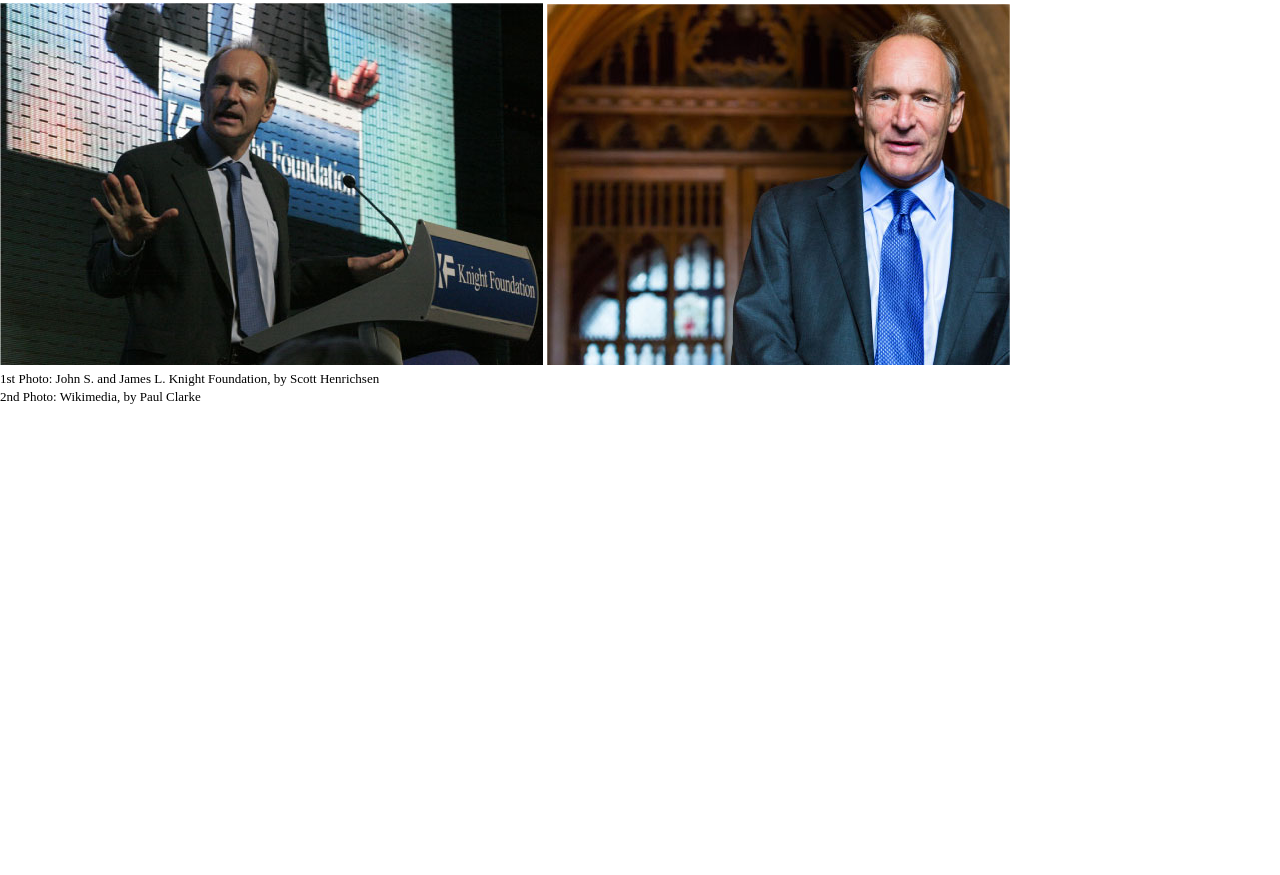
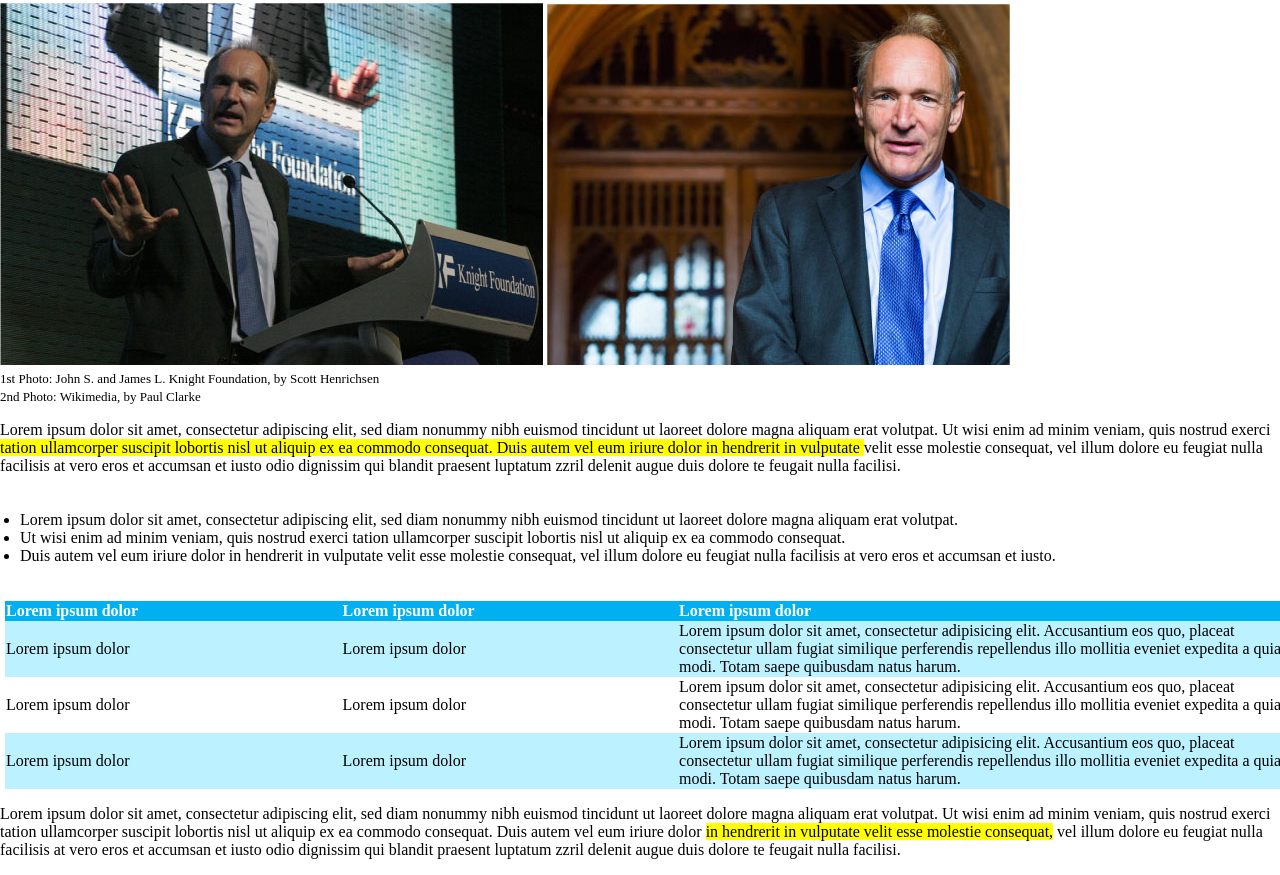
Before and after one commit to surefire-hu/html-css-booleaner, a plain HTML site: page index.html in a window 1280 px wide. Shown: the part 300-1175 px from the top of the page. Before the commit the page ends 800 px from the top, so only its background shows below. Drawn offline with Linux system fonts and the light colour scheme.

Commit message:
finito articolo con tabella

```diff
--- a/index.html
+++ b/index.html
@@ -24,8 +24,43 @@
                 <span class="font">1st Photo: John S. and James L. Knight Foundation, by Scott Henrichsen</span><br>
                 <span class="font">2nd Photo: Wikimedia, by Paul Clarke</span>
             </div>
+            <p>Lorem ipsum dolor sit amet, consectetur adipiscing elit, sed diam nonummy nibh euismod tincidunt ut laoreet dolore magna aliquam erat volutpat.
+                Ut wisi enim ad minim veniam, quis nostrud exerci <span class="yellow">tation ullamcorper suscipit lobortis nisl ut aliquip ex ea commodo consequat.
+                Duis autem vel eum iriure dolor in hendrerit in vulputate </span>velit esse molestie consequat, vel illum dolore eu feugiat nulla facilisis at vero eros et accumsan et iusto odio dignissim qui blandit praesent luptatum zzril delenit augue duis dolore te feugait nulla facilisi.</p>
 
+            <ul>
+                <li>Lorem ipsum dolor sit amet, consectetur adipiscing elit, sed diam nonummy nibh euismod tincidunt ut laoreet dolore magna aliquam erat volutpat.</li>
+                <li>Ut wisi enim ad minim veniam, quis nostrud exerci tation ullamcorper suscipit lobortis nisl ut aliquip ex ea commodo consequat.</li>
+                <li>Duis autem vel eum iriure dolor in hendrerit in vulputate velit esse molestie consequat, vel illum dolore eu feugiat nulla facilisis at vero eros et accumsan et iusto.</li>
+            </ul>
 
+            <table>
+                <tr>
+                    <th>Lorem ipsum dolor</th>
+                    <th>Lorem ipsum dolor</th>
+                    <th>Lorem ipsum dolor</th>
+                </tr>
+                <tr>
+                    <td>Lorem ipsum dolor</td>
+                    <td>Lorem ipsum dolor</td>
+                    <td>Lorem ipsum dolor sit amet, consectetur adipisicing elit. Accusantium eos quo, placeat consectetur ullam fugiat similique perferendis repellendus illo mollitia eveniet expedita a quia modi. Totam saepe quibusdam natus harum.</td>
+                </tr>
+                <tr class="blu">
+                    <td>Lorem ipsum dolor</td>
+                    <td>Lorem ipsum dolor</td>
+                    <td>Lorem ipsum dolor sit amet, consectetur adipisicing elit. Accusantium eos quo, placeat consectetur ullam fugiat similique perferendis repellendus illo mollitia eveniet expedita a quia modi. Totam saepe quibusdam natus harum.</td>
+                </tr>
+                <tr>
+                    <td>Lorem ipsum dolor</td>
+                    <td>Lorem ipsum dolor</td>
+                    <td>Lorem ipsum dolor sit amet, consectetur adipisicing elit. Accusantium eos quo, placeat consectetur ullam fugiat similique perferendis repellendus illo mollitia eveniet expedita a quia modi. Totam saepe quibusdam natus harum.</td>
+                </tr>
+            </table>
+
+            <p>Lorem ipsum dolor sit amet, consectetur adipiscing elit, sed diam nonummy nibh euismod tincidunt ut laoreet dolore magna aliquam erat volutpat.
+                Ut wisi enim ad minim veniam, quis nostrud exerci tation ullamcorper suscipit lobortis nisl ut aliquip ex ea commodo consequat.
+                Duis autem vel eum iriure dolor <span class="yellow">in hendrerit in vulputate velit esse molestie consequat,</span> vel illum dolore eu feugiat nulla facilisis at vero eros et accumsan et iusto odio dignissim qui blandit praesent luptatum zzril delenit augue duis dolore te feugait nulla facilisi.</p>
+        </article>
     </main>
 </body>
 </html>
--- a/style.css
+++ b/style.css
@@ -35,3 +35,28 @@ article a {
 .font {
     font-size: small;
 }
+
+.yellow {
+    background-color: yellow;
+}
+
+ul {
+    padding: 20px;
+}
+
+table {
+    width: 100%;
+    border-collapse: collapse;
+    margin: 5px;
+}
+th, td {
+    text-align: left;
+    width: 20px;
+}
+th {
+    background-color: #00B0F0;
+    color: white;
+}
+tr:nth-child(even) {
+    background-color: #00c8ff43;
+}
```
